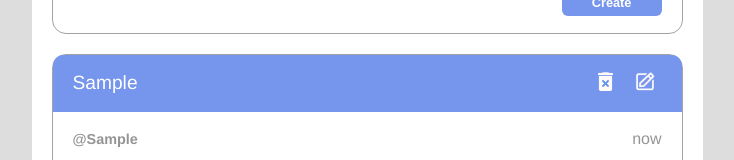
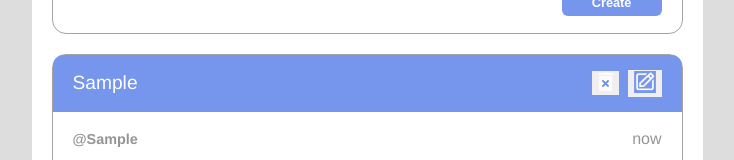
Before and after one commit to JuanKaue1/social_network, a React (Create React App) app: page / in a window 1280 px wide. Both pictures are taken after typing "Sample", "Sample", "Sample" into the empty fields and a click on the button "Create". Shown: the part 324-484 px from the top of the page, without its empty margins (273-1007 px from the left). Built offline with nearby package versions, Linux system fonts and the light colour scheme.

Commit message:
Update PostList.js

```diff
--- a/src/PostList.js
+++ b/src/PostList.js
@@ -136,11 +136,11 @@ const PostList = () => {
                         <div class="container_titulo">
                             <h3>{post.title}</h3>
                             <div class="btn">
-                                <button class="btn_bin_edit">
-                                    <img title='Delete' onClick={() => deletePost(index)} src={bin_del} alt="Bin" class='bin_del' />
+                                <button class="btn_bin_edit1" onClick={() => deletePost(index)}>
+                                    <img title='Delete' src={bin_del} alt="Bin" class='bin_del' />
                                 </button>
-                                <button class="btn_bin_edit">
-                                <img title='To edit' onClick={() => editPost(index)} src={edit} alt="Edit" class='edit' />
+                                <button class="btn_bin_edit2" onClick={() => editPost(index)}>
+                                    <img title='To edit' src={edit} alt="Edit" class='edit' />
                                 </button>
 
                             </div>
```
